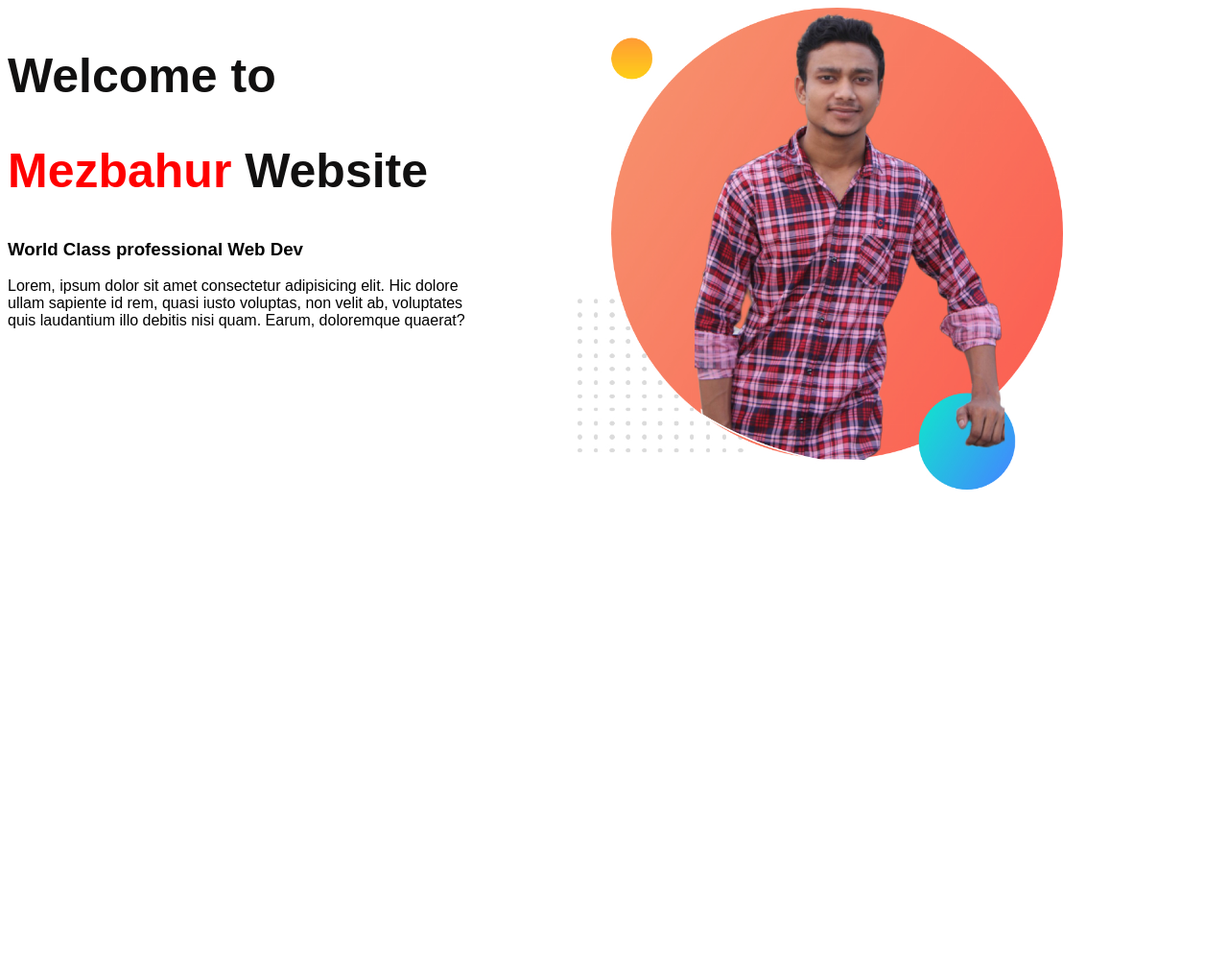
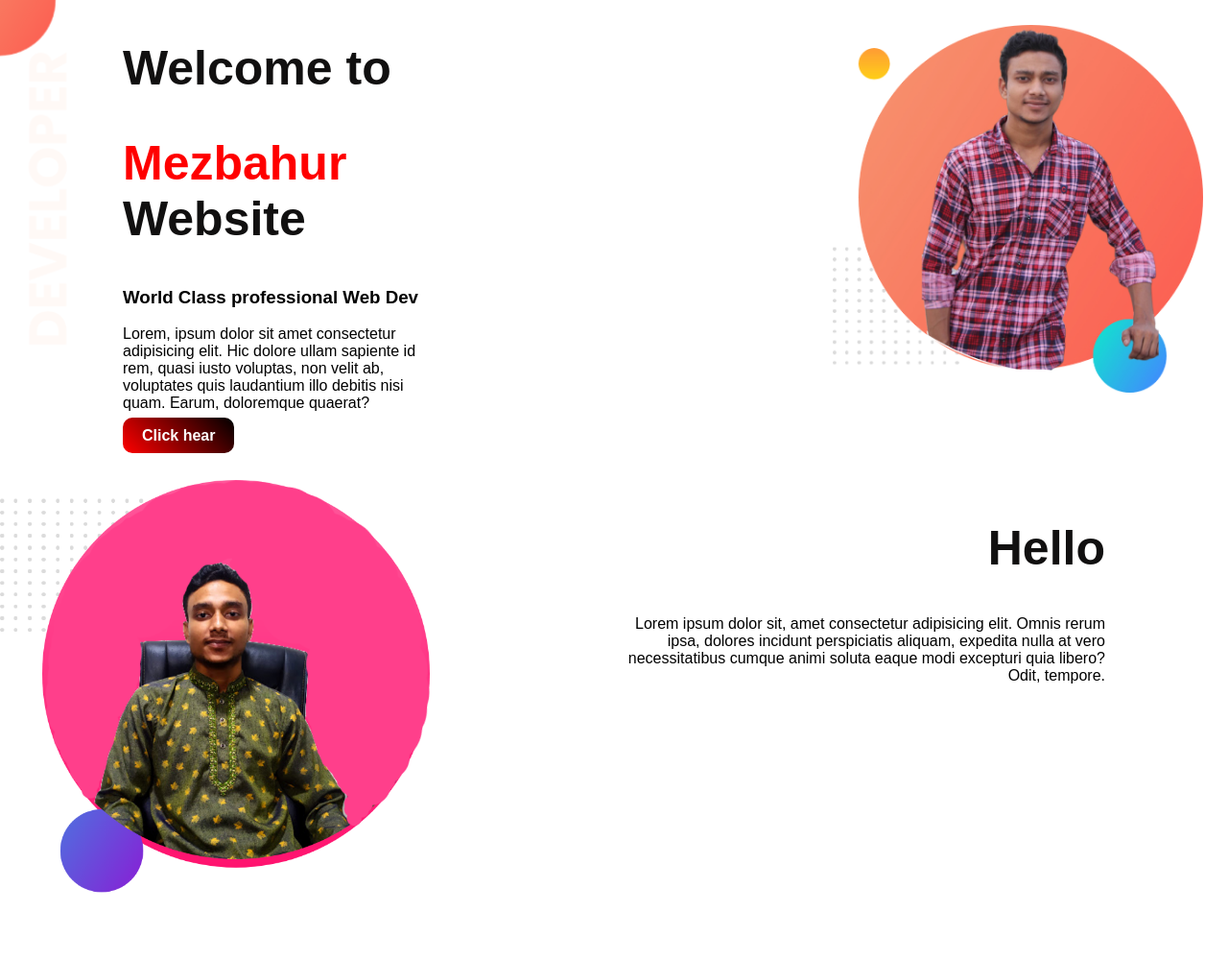
Before and after one commit to OnlyMezbahur/web-portfolio, a plain HTML site: page index.html in a window 1280 px wide. Shown: the whole page at 96% size. Before the commit the page ends 800 px from the top, so only its background shows below. Drawn offline with Linux system fonts and the light colour scheme.

Commit message:
top-mid-complate

```diff
--- a/index.html
+++ b/index.html
@@ -9,14 +9,25 @@
 
 </head>
 <body>
-    <section>
+    <section class="top-banner">
         <div class="top-text">
             <h2>Welcome to </h2>
         <h2><span class="name">Mezbahur</span> Website </h2>
         <h3>World Class professional Web Dev </h3>
         <p>Lorem, ipsum dolor sit amet consectetur adipisicing elit. Hic dolore ullam sapiente id rem, quasi iusto voluptas, non velit ab, voluptates quis laudantium illo debitis nisi quam. Earum, doloremque quaerat?</p>
+       <a class="link-button" href="#">Click hear</a>
         </div>
         <div class="top-photo"><img src="images/my-bg.jpg" alt="my Photo "></div>
     </section>
+
+
+
+    <section class="dream-area">
+            <div class="mid-photo"><img src="images/my-bg2.png" alt=""></div>
+            <div class="mid-text">
+                <h2>Hello </h2>
+                <p>Lorem ipsum dolor sit, amet consectetur adipisicing elit. Omnis rerum ipsa, dolores incidunt perspiciatis aliquam, expedita nulla at vero necessitatibus cumque animi soluta eaque modi excepturi quia libero? Odit, tempore.</p>
+            </div>
+    </section>
 </body>
 </html>
--- a/style.css
+++ b/style.css
@@ -1,9 +1,14 @@
+
 body {
+    margin: 0;
+    padding: 0;
     font-family: "Poppins", sans-serif;
     font-weight: 400;
     font-style: normal;
   }
-
+section{
+    height: 500px;
+}
 h2{
     font-size: 50px;
     color: rgb(17, 16, 16);
@@ -13,15 +18,45 @@ h2{
     color: red;
 }
 .top-text{
-    width: 40%;
-    float: left;
+    width: 30%;
+   padding-left: 10%;
+
 }
 .top-photo{
-    width: 40%;
-    float: left;
-    margin-left: 5%;
-    padding-left: 2%;
+    width: 35%;
+    margin-left: 30%;
+    padding :2%;
 }
 .top-photo img{
     width: 100%;
 }
+.top-banner{
+    background-image: url(images/top-banner.png);
+     background-repeat: no-repeat;
+     display: flex;
+
+}
+.link-button{
+    text-decoration: none;
+    background-image: linear-gradient(45deg,red,black);
+    padding: 10px 20px;
+    border-radius: 10px;
+    color: white;
+    font-weight: 700;
+}
+.dream-area{
+    display: flex;
+
+}
+.mid-photo {
+    width: 35%;
+}
+.mid-photo img{
+    width: 100%;
+}
+.mid-text{
+    width: 40%;
+    text-align: right;
+    padding-left: 15%;
+
+}
```
Also changed, not shown: images/dream-bg.png (added), images/exp-bg.png (added), images/jhankar.png (added), images/jhankar2.png (added), images/my-bg.png (added), images/my-bg2.png (added), images/top-banner.png (added).
